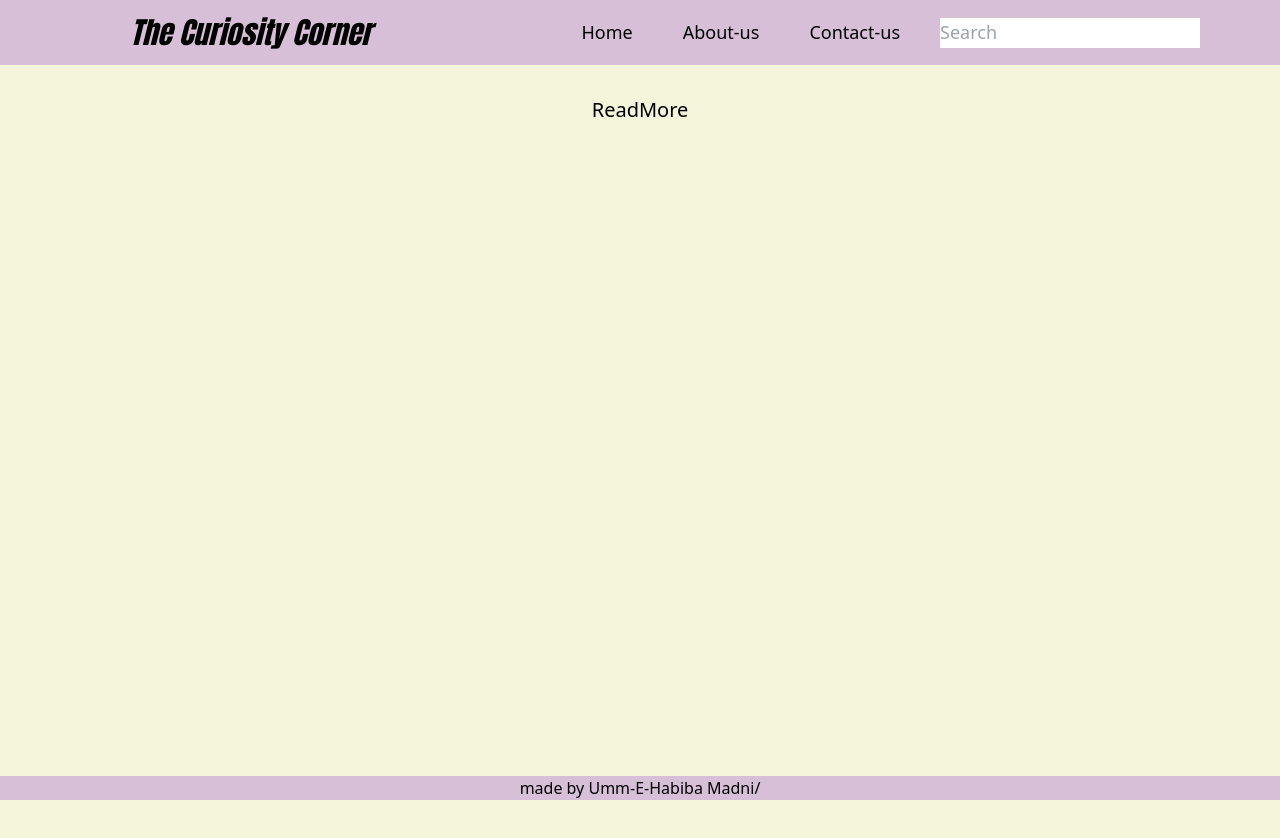
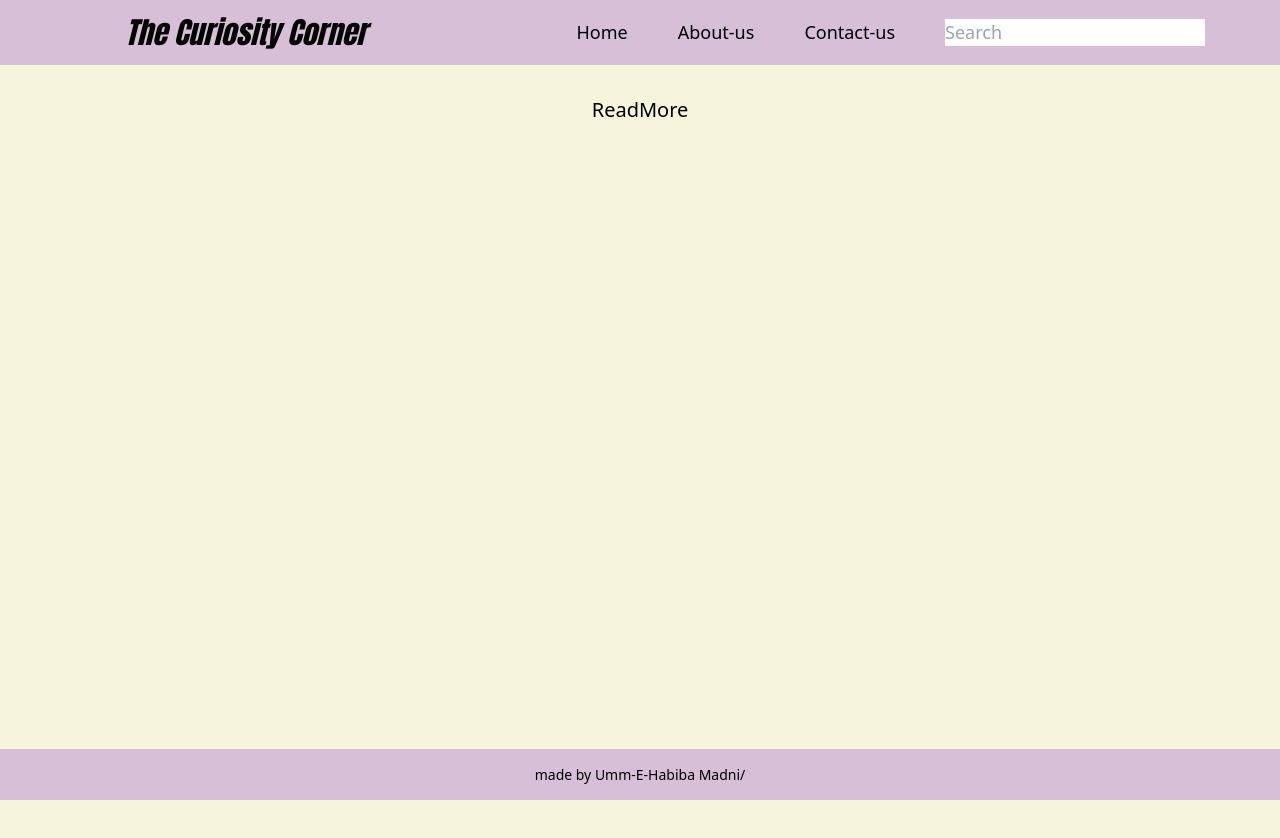
Before and after one commit to Muskanmadni/My-Blog-Website-Demo, a Next.js app: page /ReadMore-First in a window 1280 px wide. Shown: the top 838 px of the page. Built offline with nearby package versions, Linux system fonts and the light colour scheme.

Commit message:
first commit

```diff
--- a/src/app/globals.css
+++ b/src/app/globals.css
@@ -106,9 +106,10 @@
   display: flex;
   background-color:thistle;
   position: absolute;
-  left: 0;
   bottom: 0;
-  right: 0;
+  width: 100%;
+  padding: 15px;
+  font-size: 14px;
 }
 .Main-heading{
   justify-content: center;
@@ -134,13 +135,6 @@
   display: flex;
   font-size: 20px;
 
-}
-.Search-button{
-  padding-left: 250px;
-  justify-content: right;
-  display: flex;
-  width: 200px;
-  height: 30px;
 }
 .form-details{
 
@@ -184,14 +178,6 @@ input[type="submit"]{
   font-family:serif;
 }
 
-.list-button {
-  padding: 10px 20px;
-  background-color: #007bff;
-  color: #fff;
-  border: none;
-  border-radius: 3px;
-  cursor: pointer;
-}
 
 .list {
   list-style: none;
@@ -206,17 +192,6 @@ input[type="submit"]{
 
 @media only screen and (max-width: 450px) {
   .childContainer {
-    width: 90%;
-  }
-}
-@media only screen and (max-width: 599px) {
-  .Search-button {
-    width: 60%;
-  }
-}
-
-@media only screen and (max-width: 450px) {
-  .Search-button{
     width: 90%;
   }
 }
@@ -236,10 +211,18 @@ input[type="submit"]{
     width: 60%;
   }
 }
-
+/*
 @media only screen and (max-width: 450px) {
   .footer {
     width: 90%;
+  }
+} */
+
+@media only screen and (max-width: 768px) {
+  .footer {
+    flex-direction: column;
+    align-items: flex-start;
+    width: 90px;
   }
 }
 
```
